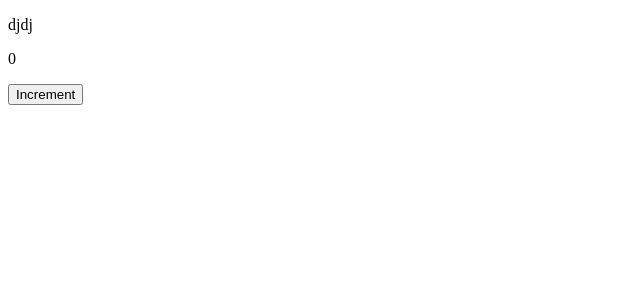
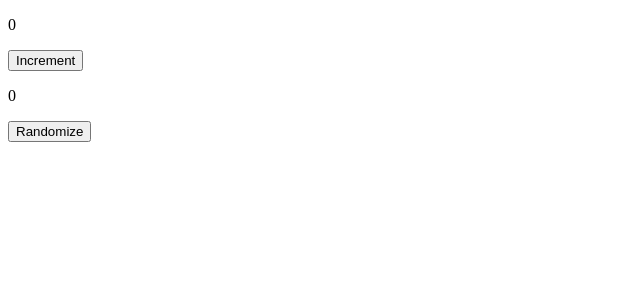
Before and after one commit to 2rohityadav/UltimateCourse-reactjs-basics, a React (Create React App) app: page / in a window 1280 px wide. Shown: the top 300 px of the page, without its empty margins (0-640 px from the left). Built offline with nearby package versions, Linux system fonts and the light colour scheme.

Commit message:
building re-usable Components

```diff
--- a/src/App.js
+++ b/src/App.js
@@ -1,9 +1,11 @@
-import React, {Fragment} from 'react';
+import React, { Fragment } from 'react';
 import Counter from './Counter';
+import Random from './Random';
 
 const App = () =>
     <Fragment>
         <Counter/>
+        <Random/>
     </Fragment>;
 
 export default App;
--- a/src/Counter.js
+++ b/src/Counter.js
@@ -1,25 +1,17 @@
-import React, { Fragment, useState } from 'react';
-
-const CounterView = ({counterValue, nameValue, onIncrement}) =>
-    <Fragment>
-        <p>{nameValue}</p>
-        <p>{counterValue}</p>
-        <button type="button" onClick={onIncrement}>Increment</button>
-    </Fragment>
+import React, { useState } from 'react';
+import InteractiveView from './InteractiveView';
 
 const Counter = () => {
-    const [counter, setCounter] = useState({
-        count: 0,
-        name: 'djdj'
-    });
+    const [counter, setCounter] = useState(0);
 
-    function onIncrementHandler(event){
-        console.log('Button was pressed.', event, counter);
-        setCounter({...counter, count: counter.count+1});
+    function onIncrementHandler(){
+        setCounter(c => ++c);
     }
 
     return (
-        <CounterView counterValue={counter.count} nameValue={counter.name} onIncrement={onIncrementHandler} />
+        <InteractiveView value={counter} onAction={onIncrementHandler}>
+            Increment
+        </InteractiveView>
     );
 }
 
--- /dev/null
+++ b/src/InteractiveView.js
@@ -0,0 +1,8 @@
+import React, { Fragment } from 'react';
+const InteractiveView = ({value, onAction, children}) =>
+    <Fragment>
+        <p>{value}</p>
+        <button type="button" onClick={onAction}>{children}</button>
+    </Fragment>
+
+export default InteractiveView;
--- /dev/null
+++ b/src/Random.js
@@ -0,0 +1,14 @@
+import React, { useState } from 'react';
+import InteractiveView from './InteractiveView';
+
+const Random = () => {
+    const [randomNumber, setRandomNumber] = useState(0);
+    const onRandomiseHandler = () => setRandomNumber(Math.floor(Math.random() * 1000));
+    return(
+    <InteractiveView value={randomNumber} onAction={onRandomiseHandler}>
+        Randomize
+    </InteractiveView>
+    );
+}
+
+export default Random;
```
